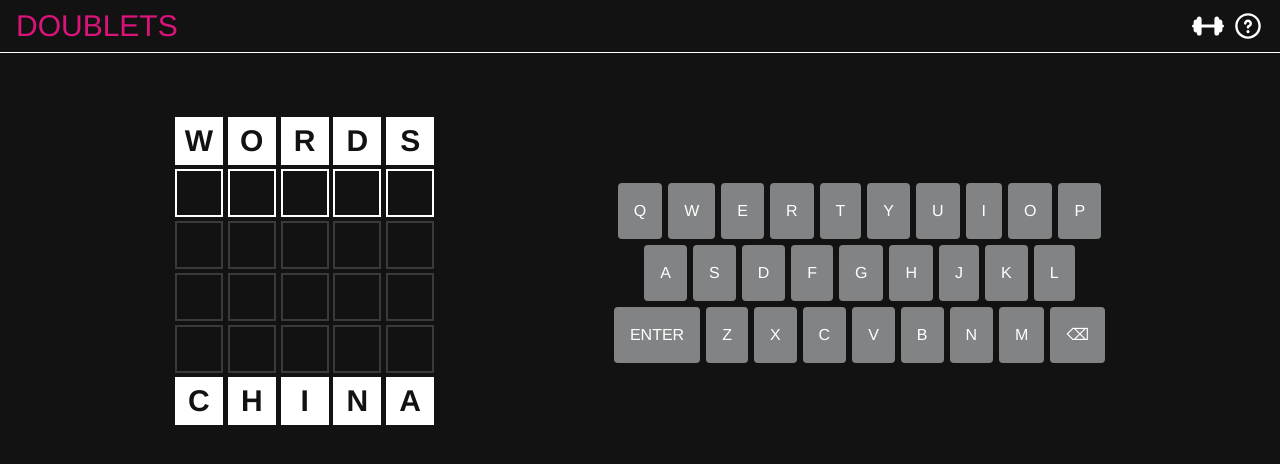
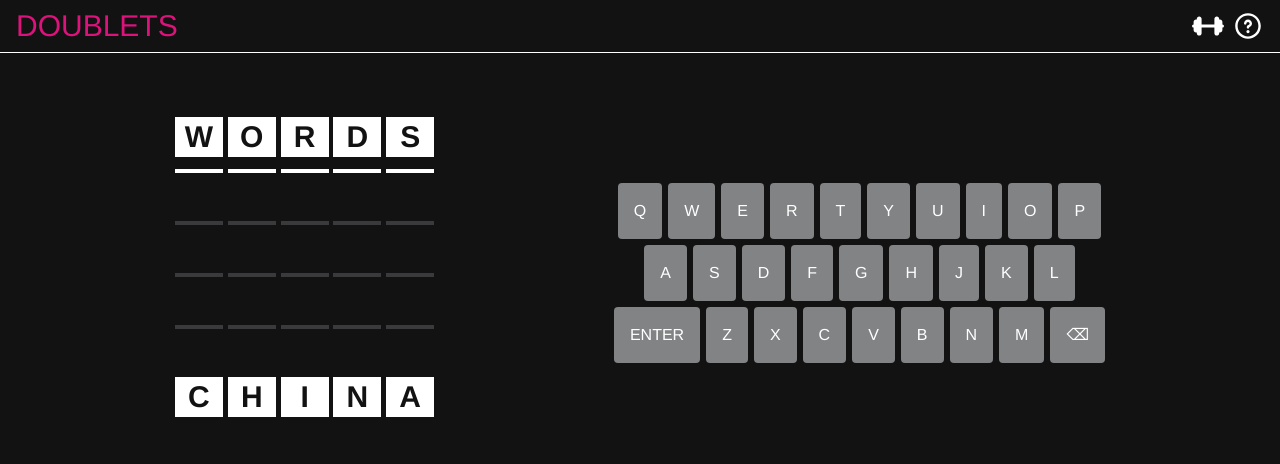
Before and after one commit to sam-jordan/doublets-game, a React (Vite) app: page / in a window 1280 px wide. Shown: the top 464 px of the page. Built offline with nearby package versions, Linux system fonts and the light colour scheme.

Commit message:
Add the jsx-a11y eslint plugin to the project

```diff
--- a/package.json
+++ b/package.json
@@ -30,10 +30,12 @@
         "zod": "^4.4.3"
     },
     "devDependencies": {
+        "@types/eslint-plugin-jsx-a11y": "^6.10.1",
         "@types/node": "^24.10.1",
         "@types/react": "^19.2.7",
         "@types/react-dom": "^19.2.3",
         "@vitejs/plugin-react": "^5.1.1",
+        "eslint-plugin-jsx-a11y": "^6.10.2",
         "globals": "^16.5.0",
         "husky": "^9.1.7",
         "lint-staged": "^17.0.8",
--- a/src/components/word.tsx
+++ b/src/components/word.tsx
@@ -8,7 +8,7 @@ export default function Row(props: RowProps) {
     }
 
     return (
-        <div
+        <button
             tabIndex={0}
             className='grid grid-cols-5 w-66 h-13'
             onClick={handleClick}
@@ -25,7 +25,7 @@ export default function Row(props: RowProps) {
                     <strong>{character}</strong>
                 </div>
             ))}
-        </div>
+        </button>
     );
 }
 
--- a/src/logic/types.ts
+++ b/src/logic/types.ts
@@ -43,12 +43,14 @@ export type Validation =
 
 export const dictionaryWord = z.object({
     word: z.string(),
-    entries: z.array(
+    entries: z
+        .array(
             z.object({
                 language: z.object({
                     code: z.string(),
                     name: z.string(),
                 }),
             })
-    ).min(1),
+        )
+        .min(1),
 });
--- a/xo.config.ts
+++ b/xo.config.ts
@@ -1,6 +1,8 @@
 import { type FlatXoConfig } from 'xo';
+import jsxA11y from 'eslint-plugin-jsx-a11y';
 
 const xoConfig: FlatXoConfig = [
+    jsxA11y.flatConfigs.recommended,
     {
         files: '**/*.{js,ts,tsx}',
         space: 4,
```
Also changed, not shown: 1 other file (tests, documents, lock files or other folders). Lines whose indentation alone changed are shown as unchanged.
